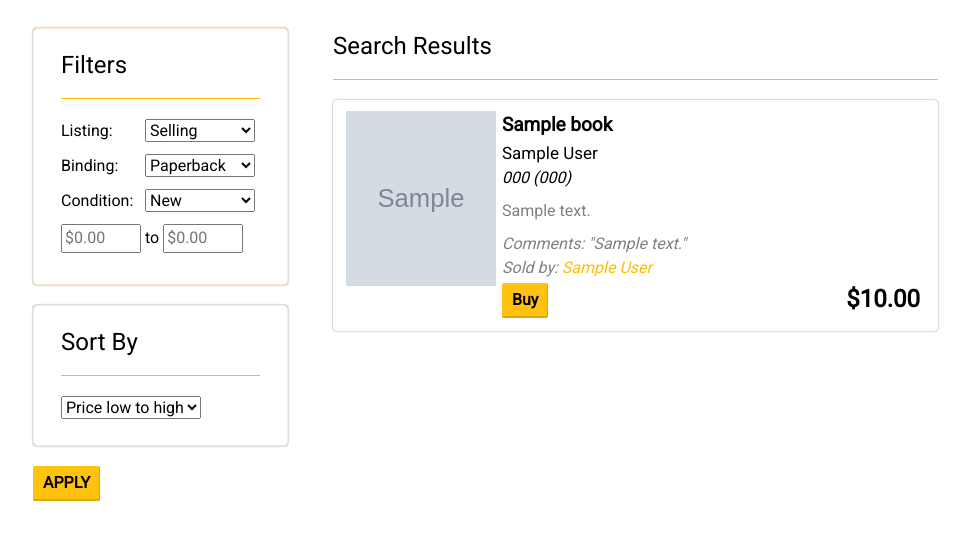
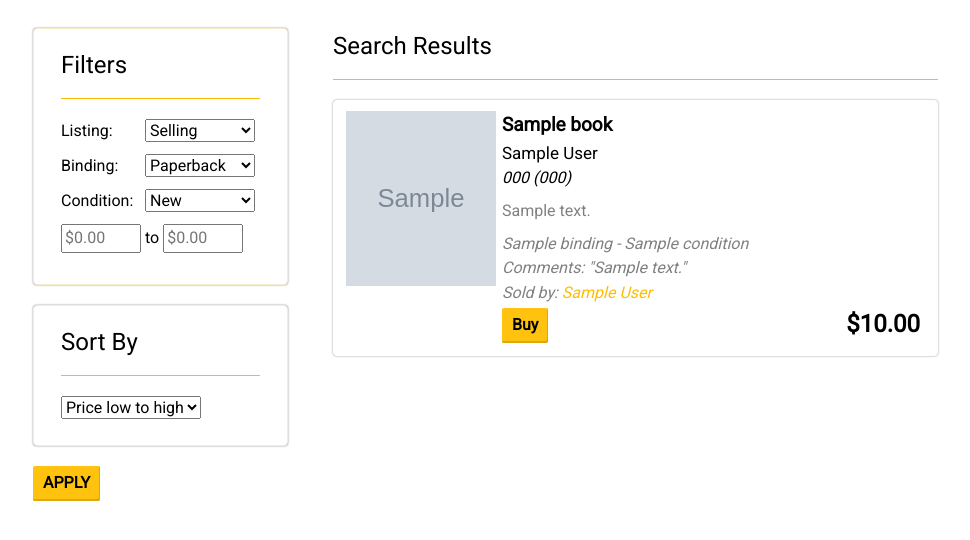
Before and after one commit to valiakopoulos/BookXchange, a Python web app: template templates/search.html in a window 1280 px wide. Shown: the part 52-592 px from the top of the page, without its empty margins (147-1117 px from the left). Run offline with Jinja, Linux system fonts and the light colour scheme; the template is opened without the code that fills it: most values are stand-ins (such as "Sample title", 1, 10 or a date in 2020); grey boxes marked "Sample" are stand-in pictures; some libraries are stand-ins or nearby versions.

Commit message:
Implemented binding info

```diff
--- a/handlers/add_book_handler.py
+++ b/handlers/add_book_handler.py
@@ -52,9 +52,9 @@ class AddBookHandler(BaseHandler):
             print(action)
             logging.info(action)
             if action == 'sell':
-                BookListing.sell_book(new_book, user['id'], price, condition, comments)
+                BookListing.sell_book(new_book, user['id'], price, binding, condition, comments)
             else:
-                BookListing.request_book(new_book, user['id'], price, condition, comments)
+                BookListing.request_book(new_book, user['id'], price, binding, condition, comments)
         context = {
             'title': "Book Xchange - Book Listed!",
             'user': user,
--- a/static/css/layout.css
+++ b/static/css/layout.css
@@ -156,7 +156,7 @@ input.lowrange, input.highrange {
 }
 
 .panel .block {
-    background: rgba(100, 100, 100, 0.5);
+    background: rgba(150, 150, 150, 0.5);
     position: absolute;
     top: -2px;
     left: -2px;
@@ -243,10 +243,11 @@ input.lowrange, input.highrange {
 .book .info .title { font-weight: bold; font-size: 19px; }
 .book .info .author { font-size: 17px; }
 .book .info .isbn { font-style: italic; margin-bottom: 10px;}
-.book .info .seller, .book .info .comments { font-style: italic; }
+.book .info .seller, .book .info .comments, .book .info .condition { font-style: italic; }
 .book .info .description,
 .book .info .comments,
-.book .info .seller {
+.book .info .seller,
+.book .info .condition {
     color: gray;
 }
 
--- a/static/js/addbook.js
+++ b/static/js/addbook.js
@@ -6,6 +6,7 @@ $("#searchBookForm").submit(function (event) {
 
 function submitForm() {
     $('#GoSearch').prop('disabled', true);
+    $('#bookplacement').empty();
     $('#booksearch').empty().append($('<div>').addClass('loadingAnimation'));
     // Initiate Variables With Form Content
     var isbn = $("#isbn").val();
--- a/static/js/admin.js
+++ b/static/js/admin.js
@@ -6,6 +6,8 @@ $("#deactivateListing").submit(function (event) {
 });
 
 function submitForm(id) {
+    var panel = $('#' + id).closest('.book');
+    panel.append($('<div>').addClass('block').append($('<div>').addClass('loadingAnimation')));
     var request = $.ajax({
         type: "POST",
         url: "/deactivate",
@@ -14,6 +16,7 @@ function submitForm(id) {
 
     request.done(function (html) {
         $('#' + id).html(html);
+        panel.slideUp(500, function() { panel.remove(); });
     });
 
     request.fail(function(jqXHR, textStatus) {
@@ -28,6 +31,8 @@ $("#banUser").submit(function (event) {
 });
 
 function banUser(id) {
+    var panel = $('#' + id).closest('.panel');
+    panel.append($('<div>').addClass('block').append($('<div>').addClass('loadingAnimation')));
     var request = $.ajax({
         type: "POST",
         url: "/banuser",
@@ -36,6 +41,7 @@ function banUser(id) {
 
     request.done(function (html) {
         $('#' + id).html(html);
+        $('.block', panel).remove();
     });
 
     request.fail(function (jqXHR, textStatus) {
--- a/templates/book_listing.html
+++ b/templates/book_listing.html
@@ -7,7 +7,9 @@
         <div class="author">{{ book.authors }}</div>
         <div class="isbn">{{ book.ISBN_10 }} ({{ book.ISBN_13 }})</div>
         <div class="description">{{ book.description }}</div>
-        <div class="fadedesc"></div>
+        {% if book.condition and book.binding %}
+            <div class="condition">{{ book.binding }} - {{ book.condition }}</div>
+        {% endif %}
         {% if book.comments %}
             <div class="comments">Comments: "{{ book.comments }}"</div>
         {% endif %}
--- a/templates/search.html
+++ b/templates/search.html
@@ -20,9 +20,9 @@
                     <div>
                         <label>Binding:</label>
                         <select>
-                            <option value="1">Paperback</option>
-                            <option value="2">Hardcover</option>
-                            <option value="3">Loose Leaf</option>
+                            <option value="Paperback">Paperback</option>
+                            <option value="Hardcover">Hardcover</option>
+                            <option value="Loose Leaf">Loose Leaf</option>
                         </select>
                     </div>
                     <div>
```
Also changed, not shown: models/book_listing.py (+10 -4 lines), templates/addbook.html (+5 -5 lines).
